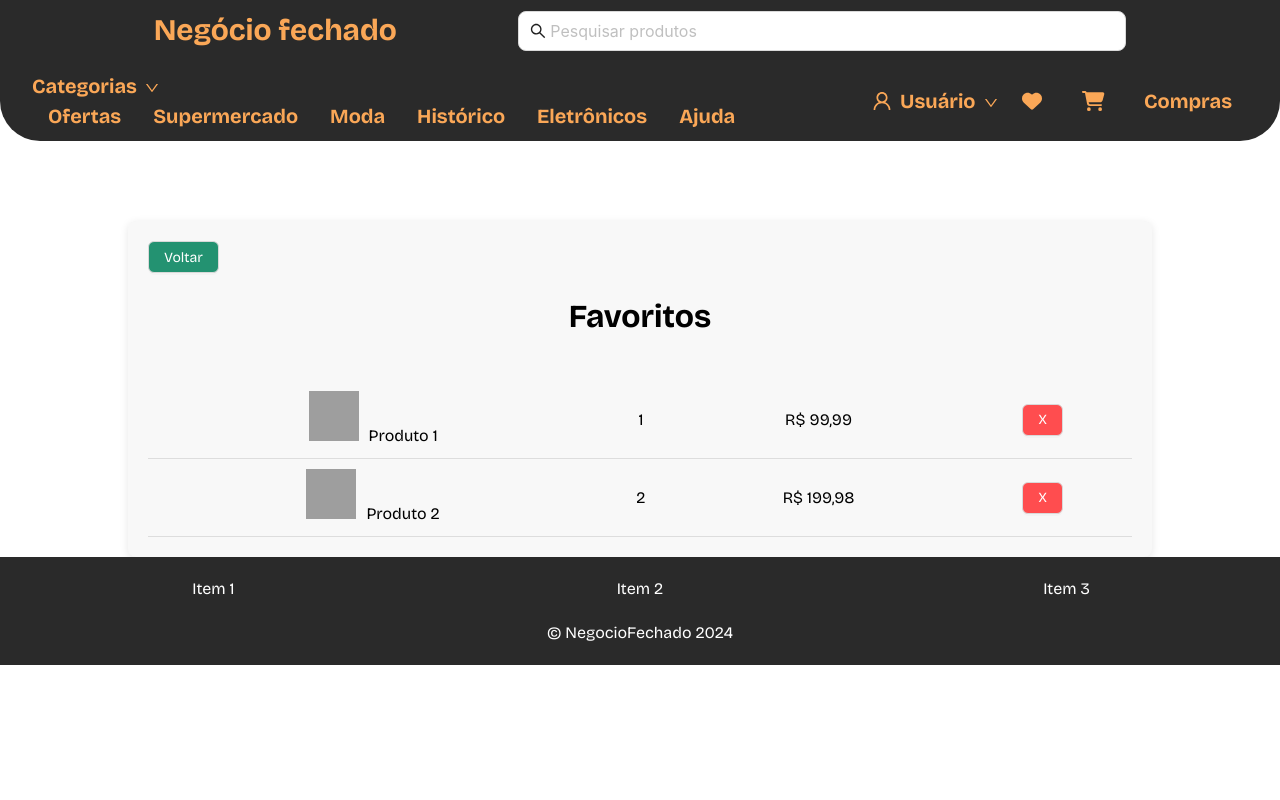
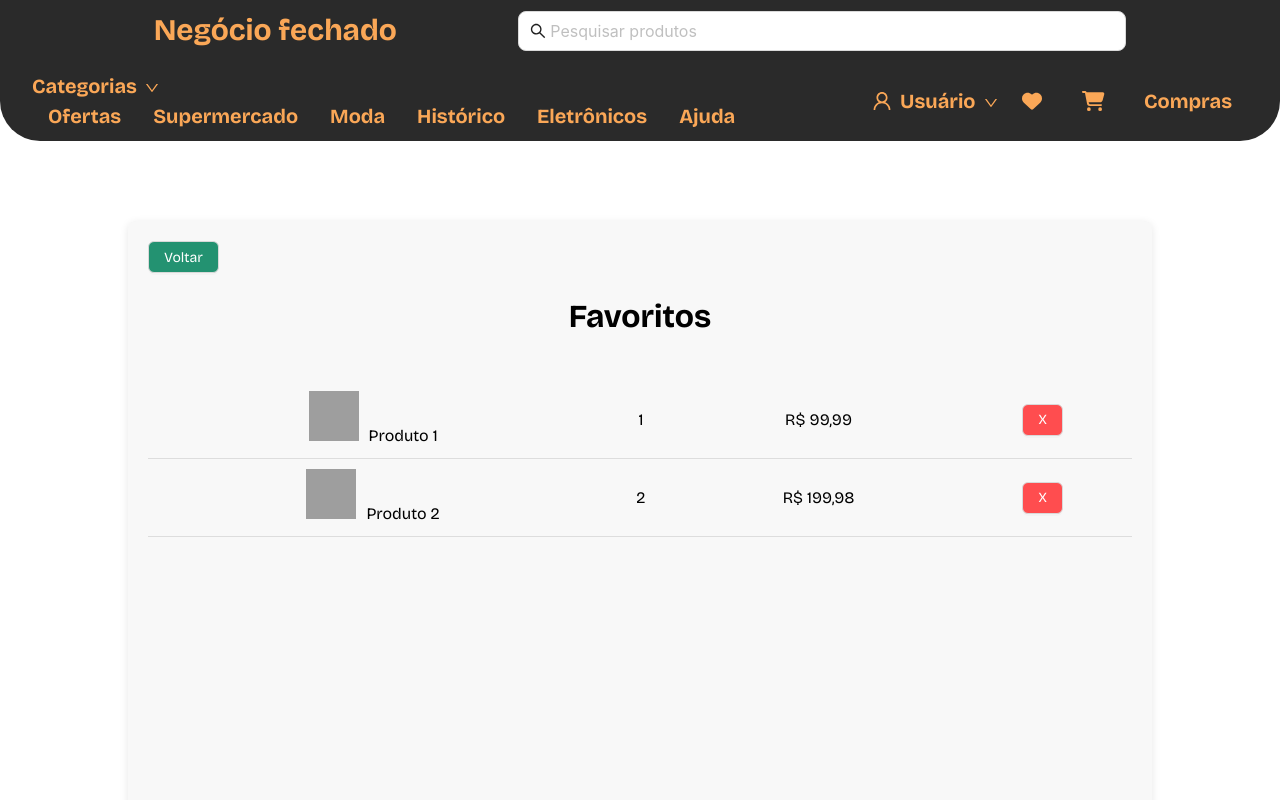
Before and after one commit to Reis567/ecommerce-api, a React (Vite) app in the folder frontend/: page /favoritos in a window 1280 px wide. Shown: the top 800 px of the page. Built offline with nearby package versions, Linux system fonts and the light colour scheme; grey boxes are pictures that could not be loaded.

Commit message:
Feat : favorito page

```diff
--- a/frontend/src/pages/FavoritosPage/index.styles.tsx
+++ b/frontend/src/pages/FavoritosPage/index.styles.tsx
@@ -3,8 +3,13 @@
 import styled from 'styled-components';
 import { Button } from 'antd';
 
+export const FavoritesContent=styled.div`
+    width: 100%;
+    min-height: 100vh;
+`
 export const FavoritesContainer = styled.div`
   width: 80%;
+  min-height: 80vh;
   margin: auto;
   margin-top: 80px;
   padding: 20px;
--- a/frontend/src/pages/FavoritosPage/index.tsx
+++ b/frontend/src/pages/FavoritosPage/index.tsx
@@ -14,7 +14,8 @@ import {
   Quantity,
   Price,
   RemoveButton,
-  ButtonContainer
+  ButtonContainer,
+  FavoritesContent
 } from './index.styles.tsx';
 
 const FavoritosPage: React.FC = () => {
@@ -29,6 +30,9 @@ const FavoritosPage: React.FC = () => {
     };
 
     return (
+        <FavoritesContent>
+
+
             <FavoritesContainer>
                 <ButtonContainer>
                     <BackButton onClick={handleBackClick}>Voltar</BackButton>
@@ -70,6 +74,7 @@ const FavoritosPage: React.FC = () => {
                     </tbody>
                 </Table>
             </FavoritesContainer>
+        </FavoritesContent>
     );
 };
 
```
Lines whose indentation alone changed are shown as unchanged.
